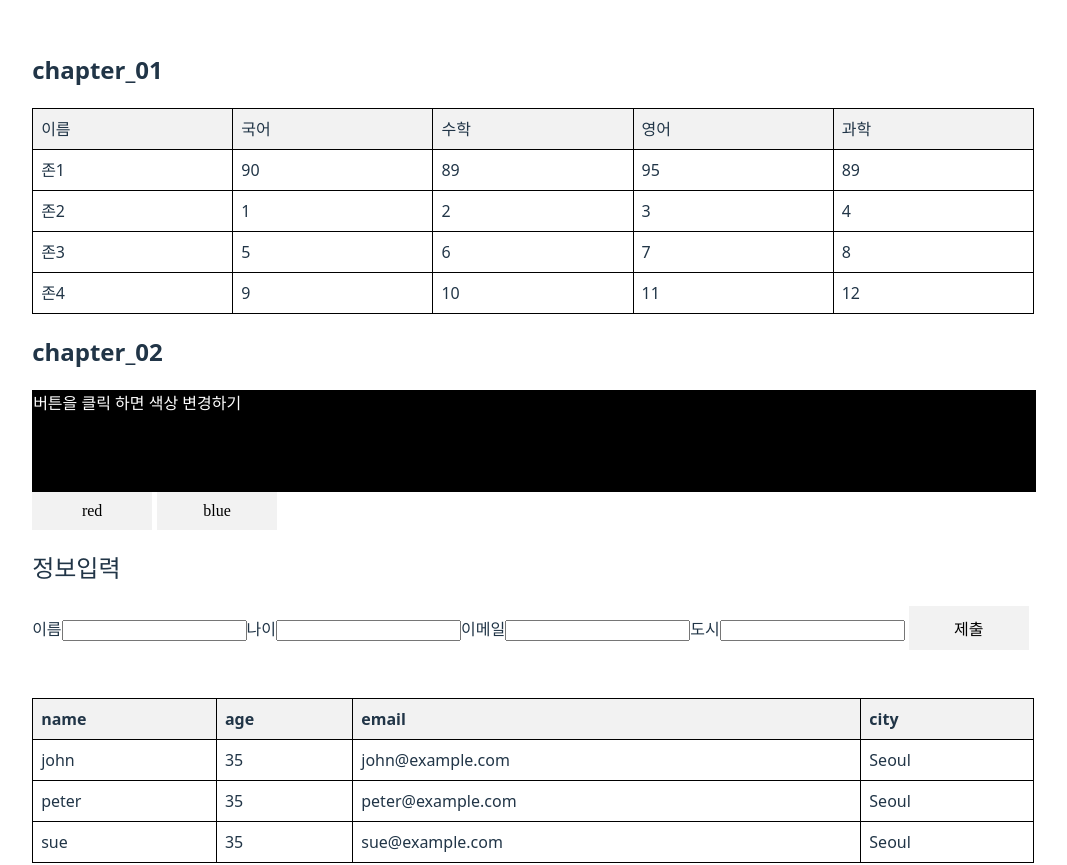
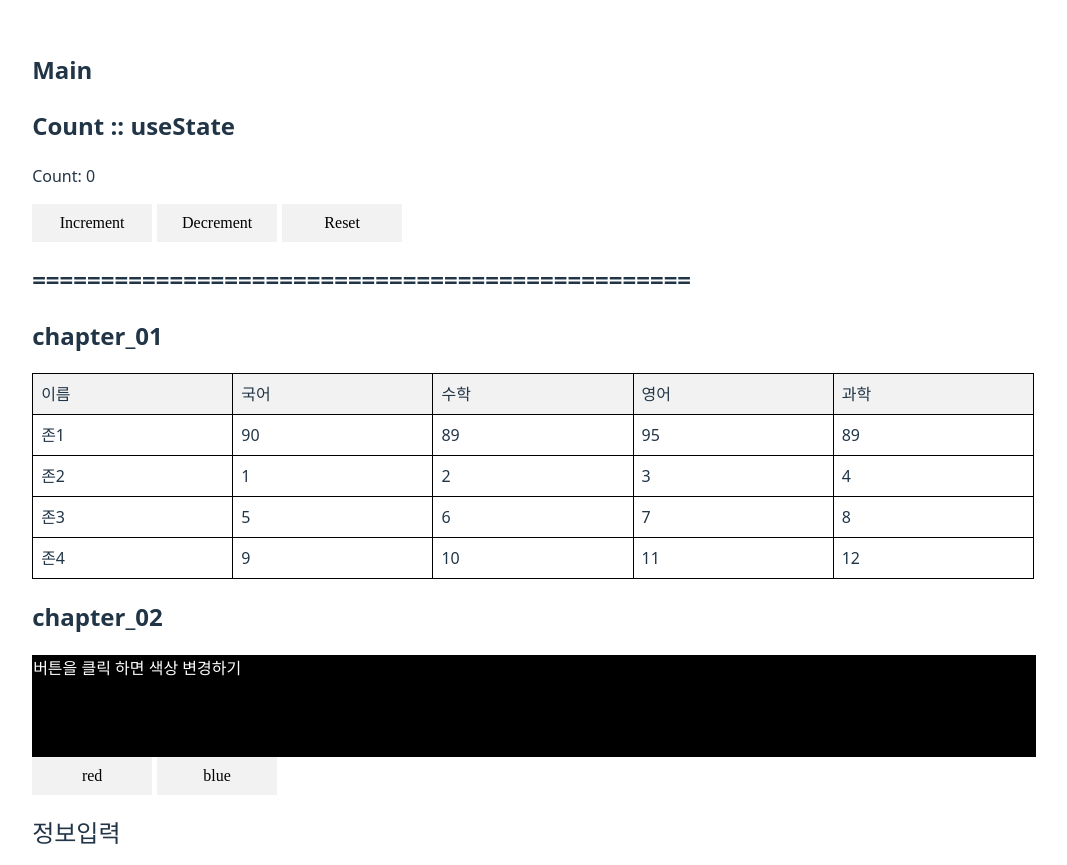
Before and after one commit to ungsik-J/ReactFrontEndWeb3rd, a React (Vite) app in the folder my-app-3rd/: page / in a window 1280 px wide. Shown: the top 865 px of the page, without its empty margins (107-1174 px from the left). Built offline with nearby package versions, Linux system fonts and the light colour scheme.

Commit message:
chapter_99.init

```diff
--- a/my-app-3rd/src/App.jsx
+++ b/my-app-3rd/src/App.jsx
@@ -6,6 +6,8 @@
 import Form from './chapter_02/FormTable/Form';
 import Table from './chapter_02/FormTable/Table';
 import { useState } from 'react'
+
+import Main from './chapter_99/Main';
 
 const App = () => {
 
@@ -19,6 +21,8 @@
   return (
 
     <>
+      <h2>Main</h2>
+      <Main />
       <h2>chapter_01</h2>
       <Z_Table />
       <h2>chapter_02</h2>
--- /dev/null
+++ b/my-app-3rd/src/chapter_99/Main.jsx
@@ -0,0 +1,18 @@
+import React, { useState } from 'react';
+
+const Main = () => {
+    // Declare a state variable "count" with an initial value of 0
+    const [count, setCount] = useState(0);
+    return (
+        <div>
+            <h2>Count :: useState</h2>
+            <p>Count: {count}</p>
+            <button onClick={() => setCount(count + 1)} name='Increment'>Increment</button>
+            <button onClick={() => setCount(count - 1)} > Decrement</button>
+            <button onClick={() => setCount(0)} > Reset </button>
+            <h2>================================================</h2>
+        </div >
+    );
+};
+
+export default Main;
```
